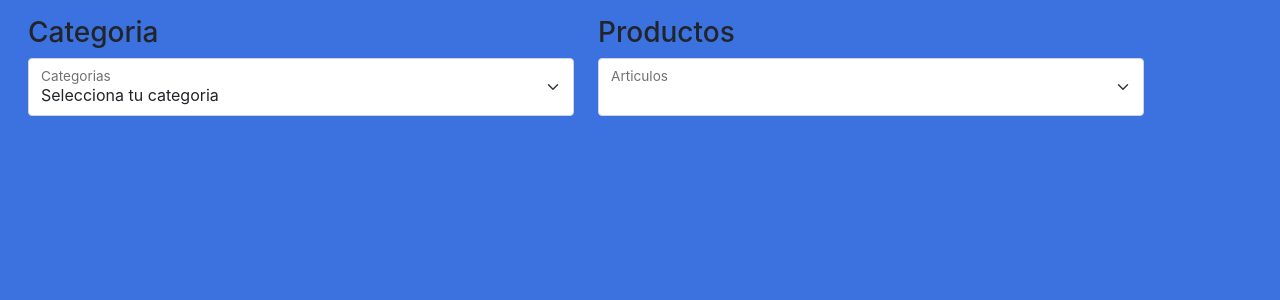
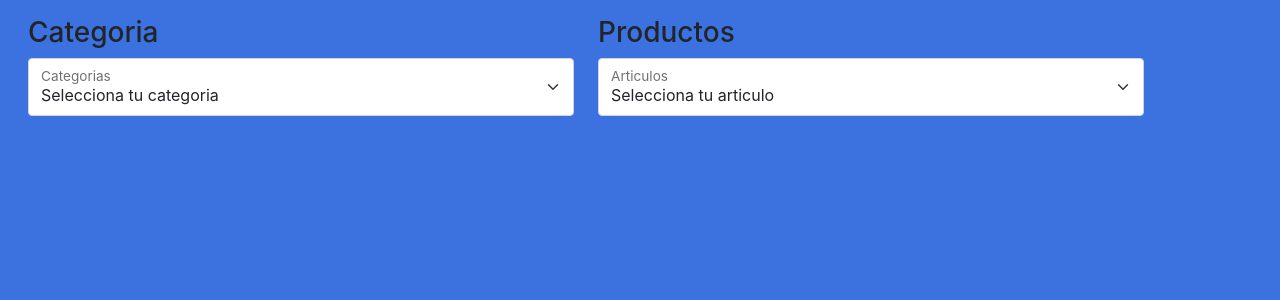
Before and after one commit to emanuelhardwell/select-dinamico-reactjs, a React (Create React App) app: page / in a window 1280 px wide. Shown: the top 300 px of the page. Built offline with nearby package versions, Linux system fonts and the light colour scheme.

Commit message:
Se agrego el Option por defecto del Select

```diff
--- a/src/components/SelectScreen.js
+++ b/src/components/SelectScreen.js
@@ -35,7 +35,7 @@ export const SelectScreen = () => {
 
   const handleInputChange = (e) => {
     const { name, value } = e.target;
-    console.log(e);
+    console.log(e.target.value);
     setData({ ...data, [name]: value });
   };
 
@@ -77,7 +77,7 @@ export const SelectScreen = () => {
               value={articulo}
               onChange={handleInputChange}
             >
-              {/* <option value="-2"> Selecciona tu articulo </option> */}
+              <option value="hokla"> Selecciona tu articulo </option>
               {articulos > -1 &&
                 categorias[articulos].articulos.map((item, i) => (
                   <option key={i} value={i}>
```
